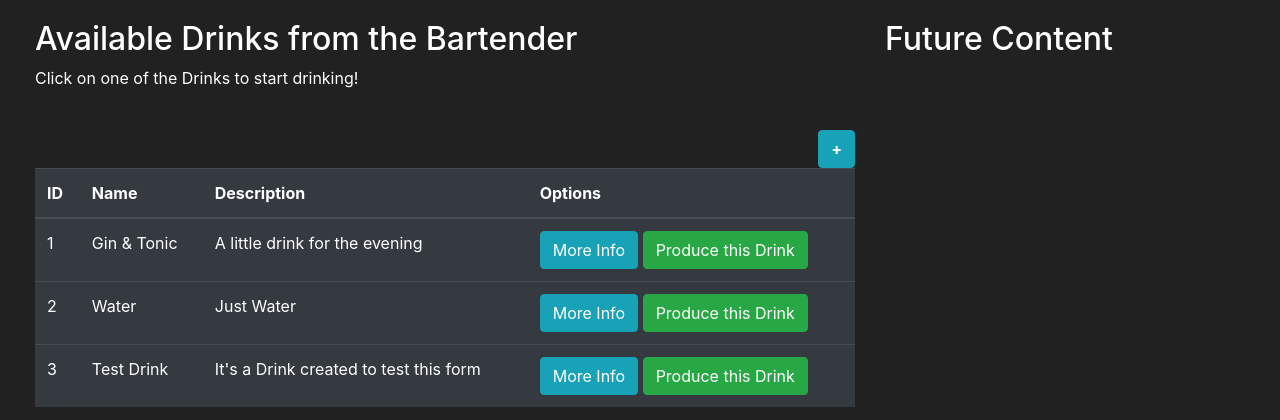
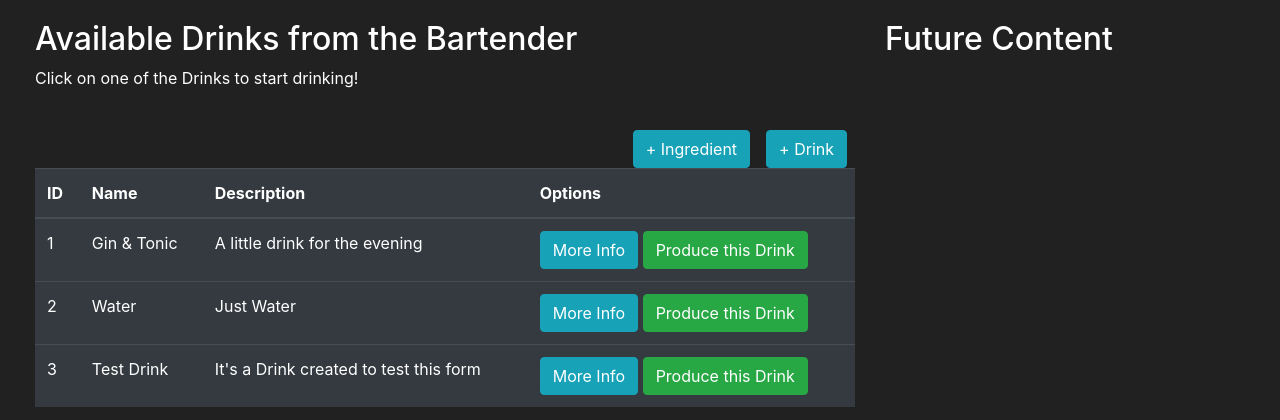
Before and after one commit to maxseidlitz/SmartKeeper, a Flask app: page /drinks in a window 1280 px wide. Shown: the part 56-476 px from the top of the page. Run offline with Flask 2, Linux system fonts and the light colour scheme; a user stored in the database is signed in; data comes from the database, SQL or seed files in the repository; both versions use the stored data as it was after the commit; some libraries are stand-ins or nearby versions.

Commit message:
DB Integration for Ingredients AND Drinks

```diff
--- a/drinks/forms.py
+++ b/drinks/forms.py
@@ -34,14 +34,17 @@ class MixDrinkForm(FlaskForm):
 class AddDrinkForm(FlaskForm):
     name = StringField(label='Name:', validators=[Length(min=2, max=30), DataRequired()])
     description = TextAreaField(label='Description:', validators=[Length(min=2, max=1024), DataRequired()])
-    alc_percentage = IntegerField(label='Alcohol Percentage:', validators=[NumberRange(min=0, max=3)])
-    choice = db.session.query(Ingredient.name).all()
-    choices = [value for value, in choice]
 
-    ingredientChoice_1 = SelectField(label='Ingredient 1', choices=choices, validators=[DataRequired()])
+    ingredientChoice_1 = SelectField(u'Ingredient', coerce=str, validators=[DataRequired()])
     ratio_1 = IntegerField(label='Ratio 1:', validators=[NumberRange(min=0, max=3), DataRequired()])
-    ingredientChoice_2 = SelectField(label='Ingredient 2', choices=choices, validators=[DataRequired()])
+    ingredientChoice_2 = SelectField(u'Ingredient', coerce=str, validators=[DataRequired()])
     ratio_2 = IntegerField(label='Ratio 2:', validators=[NumberRange(min=0, max=3)])
-    ingredientChoice_3 = SelectField(label='Ingredient 3', choices=choices, validators=[DataRequired()])
+    ingredientChoice_3 = SelectField(u'Ingredient', coerce=str, validators=[DataRequired()])
     ratio_3 = IntegerField(label='Ratio 3:', validators=[NumberRange(min=0, max=3)])
     submit_AddDrink = SubmitField(label='Add Drink')
+
+class AddIngredientForm(FlaskForm):
+    name = StringField(label='Name:', validators=[Length(min=2, max=30), DataRequired()])
+    percentage = IntegerField(label='Alcohol Percentage:', validators=[NumberRange(min=0, max=3), DataRequired()])
+    pump = SelectField(label='Pump:', choices=['17', '27', '22', '23', '24', '25', '5', '6', '16', '26'], validators=[DataRequired()])
+    submit_AddIngredient = SubmitField(label='Add Ingredient')
--- a/drinks/models.py
+++ b/drinks/models.py
@@ -54,7 +54,7 @@ class Drink(db.Model):
 
 class Ingredient(db.Model):
     id = db.Column(db.Integer(), primary_key=True)
-    name = db.Column(db.String(length=30), nullable=False)
+    name = db.Column(db.String(length=30), nullable=False, unique=True)
     percentage = db.Column(db.Integer(), nullable=False)
     pump = db.Column(db.Integer(), nullable=False)
     mapping = db.relationship("Map", backref="ingredient", lazy=True)
--- a/drinks/routes.py
+++ b/drinks/routes.py
@@ -1,7 +1,7 @@
 from drinks import app
 from flask import render_template, redirect, url_for, flash, request
 from drinks.models import User, Drink, Ingredient, Map
-from drinks.forms import RegisterForm, LoginForm, MixDrinkForm, AddDrinkForm
+from drinks.forms import RegisterForm, LoginForm, MixDrinkForm, AddDrinkForm, AddIngredientForm
 from drinks import db
 from flask_login import login_user, logout_user, login_required, current_user
 
@@ -15,17 +15,52 @@ def home_page():
 @login_required
 def drinks_page():
     mix_form = MixDrinkForm()
+    addIngredient_form = AddIngredientForm()
+
+    _list = db.session.query(Ingredient.name).all()
+    list = [value for value, in _list]
+
     addDrink_form = AddDrinkForm()
+    addDrink_form.ingredientChoice_1.choices = list
+
     if request.method == "POST":
 
-        if addDrink_form.submit_AddDrink.data and addDrink_form.validate(): # notice the submit button of specific form
-            drink_to_create = Drink(name=addDrink_form.name.data, description=addDrink_form.description.data, alc_percentage=addDrink_form.alc_percentage.data)
+        if addDrink_form.submit_AddDrink.data: # notice the submit button of specific form |  and addDrink_form.validate()
+            drink_to_create = Drink(name=addDrink_form.name.data, description=addDrink_form.description.data)
             db.session.add(drink_to_create)
             db.session.commit()
-            # map_ratio =
+
+            r1 = addDrink_form.ratio_1.data
+            r2 = addDrink_form.ratio_2.data
+            r3 = addDrink_form.ratio_3.data
+
+            i1 = addDrink_form.ingredientChoice_1.data
+            i2 = addDrink_form.ingredientChoice_2.data
+            i3 = addDrink_form.ingredientChoice_3.data
+
+            i_1 = db.session.query(Ingredient).filter_by(name=i1).first()
+            i_2 = db.session.query(Ingredient).filter_by(name=i2).first()
+            i_3 = db.session.query(Ingredient).filter_by(name=i3).first()
+
+            map_ratio_1 = Map(ratio=r1,drinkID=drink_to_create.id, ingredientID=i_1.id)
+            map_ratio_2 = Map(ratio=r2,drinkID=drink_to_create.id, ingredientID=i_2.id)
+            map_ratio_3 = Map(ratio=r3,drinkID=drink_to_create.id, ingredientID=i_3.id)
+
+            db.session.add(map_ratio_1)
+            db.session.add(map_ratio_2)
+            db.session.add(map_ratio_3)
+            db.session.commit()
+
             return redirect(url_for("drinks_page"))
 
-        if mix_form.submit_MixDrink.data and mix_form.validate():
+        if addIngredient_form.submit_AddIngredient.data: # notice the submit button of specific form |  and addIngredient_form.validate()
+            ingredient_to_create = Ingredient(name=addIngredient_form.name.data,percentage=addIngredient_form.percentage.data,pump=addIngredient_form.pump.data)
+            db.session.add(ingredient_to_create)
+            db.session.commit()
+
+            return redirect(url_for("drinks_page"))
+
+        if mix_form.submit_MixDrink.data: # and mix_form.validate()
             # Mix Drink
             mixed_drink = request.form.get("purchased_drink")
             m_drink = Drink.query.filter_by(name=mixed_drink).first()
@@ -37,11 +72,20 @@ def drinks_page():
                     m_drink.mix_drink()
 
                     return redirect(url_for('drinks_page'))
+        if addIngredient_form.errors or addDrink_form or mix_form != {}: #wenn keine fehler drin sind von der validation
+            for err_msg in addIngredient_form.errors.values():
+                flash(f"There was an error with creating an ingredient: {err_msg}", category="danger")
+
+            for err_msg in addDrink_form.errors.values():
+                flash(f"There was an error with creating an drink: {err_msg}", category="danger")
+
+            for err_msg in mix_form.errors.values():
+                flash(f"There was an error with mixing the drink: {err_msg}", category="danger")
 
     if request.method == "GET":
         drinks = Drink.query.order_by(Drink.id.asc()).all()
         list = db.session.query(Drink, Ingredient, Map).filter(Drink.id == Map.drinkID).filter(Map.ingredientID == Ingredient.id).order_by(Drink.id.asc()).all()
-        return render_template("drinks.html", list=list, drinks=drinks, mix_form=mix_form, addDrink_form=addDrink_form)
+        return render_template("drinks.html", list=list, drinks=drinks, mix_form=mix_form, addDrink_form=addDrink_form, addIngredient_form=addIngredient_form)
 
 @app.route("/register", methods=["GET", "POST"])
 def register_page():
--- a/drinks/templates/drinks.html
+++ b/drinks/templates/drinks.html
@@ -11,8 +11,12 @@ Drink List Page
     <p>Click on one of the Drinks to start drinking!</p>
     <br>
 
-    <button class="btn btn-outline btn-info" data-toggle="modal" data-target="#Modal-AddingDrink" style="float: right;">
-      <span aria-hidden="true"><b>&#43;</b></span>
+    <button class="btn btn-outline btn-info mx-2" data-toggle="modal" data-target="#Modal-AddingDrink" style="float: right;">
+      <span aria-hidden="true">&#43; Drink</span>
+    </button>
+
+    <button class="btn btn-outline btn-info mx-2" data-toggle="modal" data-target="#Modal-AddingIngredient" style="float: right;">
+      <span aria-hidden="true">&#43; Ingredient</span>
     </button>
 
     <table class="table table-hover table-dark">
--- a/drinks/templates/includes/drink_modals.html
+++ b/drinks/templates/includes/drink_modals.html
@@ -109,9 +109,6 @@
                     {{ addDrink_form.description.label() }}
                     {{ addDrink_form.description(class='form-control', placeholder='Description') }}
 
-                    {{ addDrink_form.alc_percentage.label() }}
-                    {{ addDrink_form.alc_percentage(class='form-control', placeholder='Alcohol Percentage') }}
-
                     {{ addDrink_form.ingredientChoice_1.label() }}
                     {{ addDrink_form.ingredientChoice_1(class='form-control', placeholder='First Ingredient') }}
 
@@ -130,7 +127,7 @@
                     {{ addDrink_form.ratio_3.label() }}
                     {{ addDrink_form.ratio_3(class='form-control', placeholder='Percentage of ratio in drink') }}
                     <br>
-                    <input id="purchased_drink" name="purchased_drink" type="hidden" value="{{ drink.name }}">
+                    <input id="added_drink" name="added_drink" type="hidden" value="{{ drink.name }}">
                     {{ addDrink_form.submit_AddDrink(class='btn btn-outline-success btn-block') }}
                 </form>
             </div>
@@ -141,3 +138,47 @@
         </div>
     </div>
 </div>
+
+<!-- Adding New Drink -->
+<div class="modal fade" id="Modal-AddingIngredient" tabindex="-1" aria-labelledby="exampleModalLabel"
+    aria-hidden="true">
+    <div class="modal-dialog">
+        <div class="modal-content">
+            <div class="modal-header">
+                <h5 class="modal-title" id="ModalLabel">
+                    <!-- Caption -->
+                    Adding a new Ingredient
+                </h5>
+                <button type="button" class="close" data-dismiss="modal" aria-label="Close">
+                    <span aria-hidden="true">&times;</span>
+                </button>
+            </div>
+            <div class="modal-body">
+                <form method='POST'>
+                    {{ addIngredient_form.hidden_tag() }}
+
+                    <h4 class='text-center'>
+                        Here you can add a new Ingredient to the list
+                    </h4>
+                    <br>
+                    {{ addIngredient_form.name.label() }}
+                    {{ addIngredient_form.name(class='form-control', placeholder='Name') }}
+
+                    {{ addIngredient_form.percentage.label() }}
+                    {{ addIngredient_form.percentage(class='form-control', placeholder='...') }}
+
+                    {{ addIngredient_form.pump.label() }}
+                    {{ addIngredient_form.pump(class='form-control', placeholder='GPIO-Pin Number') }}
+
+                    <br>
+                    <input id="added_ingredient" name="added_ingredient" type="hidden">
+                    {{ addIngredient_form.submit_AddIngredient(class='btn btn-outline-success btn-block') }}
+                </form>
+            </div>
+            <div class="modal-footer">
+                <button type="button" class="btn btn-secondary" data-dismiss="modal">Close
+                </button>
+            </div>
+        </div>
+    </div>
+</div>
```
Also changed, not shown: drinks/market.db.
